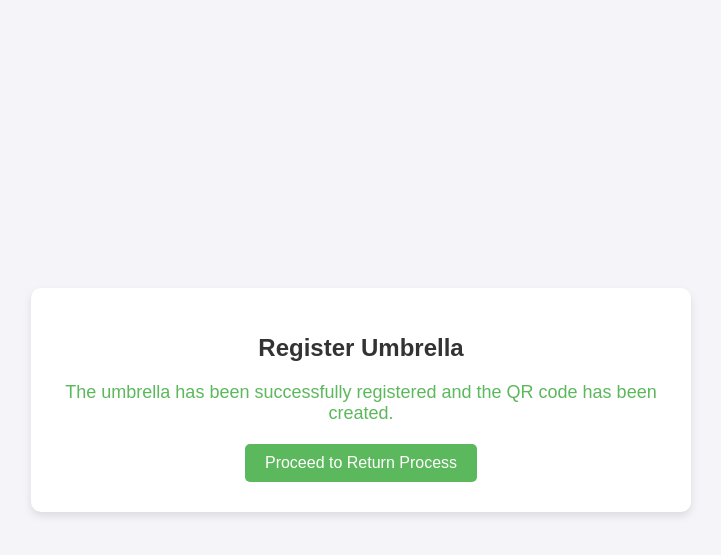
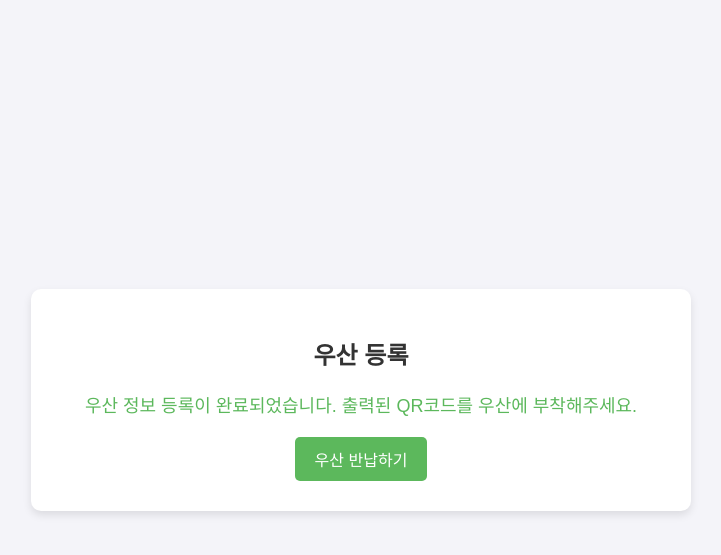
Before and after one commit to jwj1874/kumbrella, a Flask app: page /register/register in a window 1280 px wide. Shown: the top 555 px of the page, without its empty margins (279-1000 px from the left). Run offline with Flask 3, Linux system fonts and the light colour scheme.

Commit message:
일부 한글 번역

```diff
--- a/server/templates/regist.html
+++ b/server/templates/regist.html
@@ -80,7 +80,7 @@
 </head>
 <body>
     <div class="container">
-        <h1>Register Umbrella</h1>
+        <h1>우산 등록</h1>
 
         <!-- 플래시 메시지 표시 -->
         {% with messages = get_flashed_messages() %}
@@ -96,7 +96,7 @@
         {% endwith %}
 
         <!-- 성공 메시지 -->
-        <p>The umbrella has been successfully registered and the QR code has been created.</p>
+        <p>우산 정보 등록이 완료되었습니다. 출력된 QR코드를 우산에 부착해주세요.</p>
 
         <!-- 반납 페이지로 이동하는 버튼 status.KUmbrella, return.return_process-->
         <div class="button-container">
@@ -105,7 +105,7 @@
                 <input type="hidden" name="location" value="{{ location }}">
                 <input type="hidden" name="slot" value="{{ slot }}">
 
-                <button type="submit">Proceed to Return Process</button>
+                <button type="submit">우산 반납하기</button>
             </form>
         </div>
     </div>
--- a/server/templates/register_step_2.html
+++ b/server/templates/register_step_2.html
@@ -61,7 +61,7 @@
 </head>
 <body>
     <div class="container">
-        <h1>Umbrella Register</h1>
+        <h1>우산 등록</h1>
 
         <!-- 인식된 QR 코드 정보를 표시하는 부분 -->
         <p class="qr-info">등록할 우산 ID: {{ umbrella_id }}</p>
--- a/server/templates/rent_confirm.html
+++ b/server/templates/rent_confirm.html
@@ -7,7 +7,7 @@
 </head>
 <body>
     <h2>Confirm Rental</h2>
-    <p>Are you sure you want to rent this umbrella?</p>
+    <p>해당 우산을 대여하시겠습니까?</p>
     <ul>
         <li><strong>우산 ID:</strong> {{ umbrella_id }}</li>
         <li><strong>슬롯:</strong> {{ slot }}</li>
```
